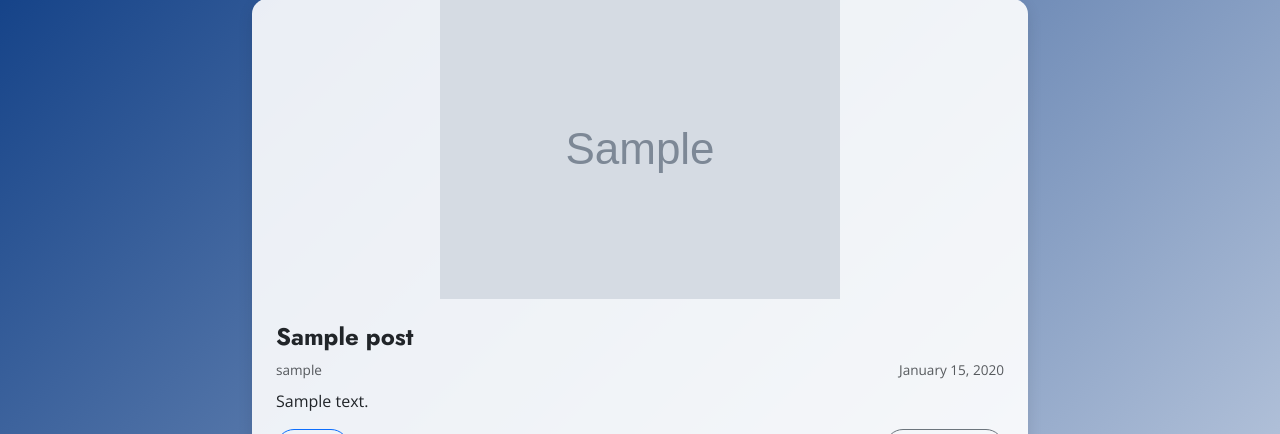
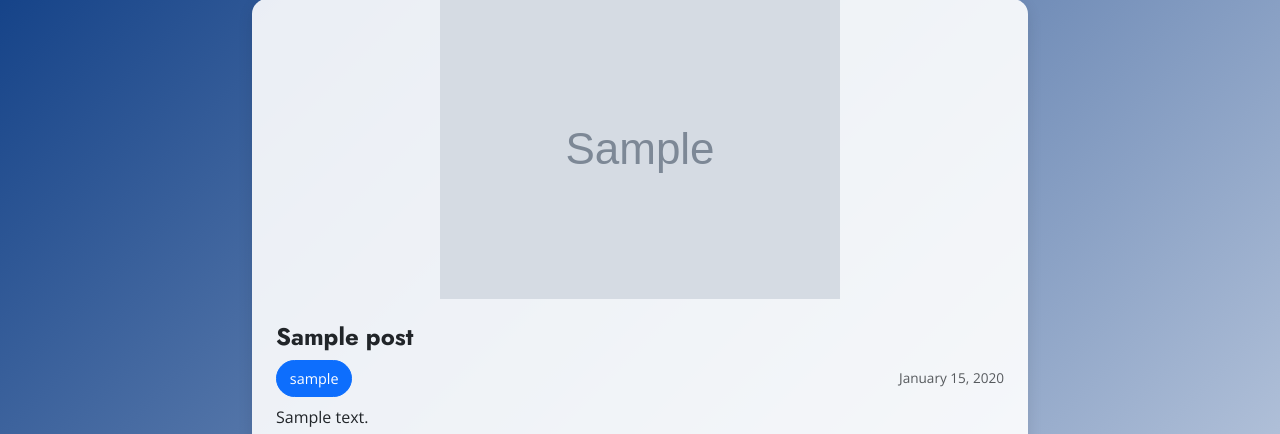
Before and after one commit to ghodsehimanshu17295665/Social, a Django app: page /blog/00000000-0000-0000-0000-000000000001/ in a window 1280 px wide. Shown: the part 143-577 px from the top of the page. Run offline with Django 4.2, Linux system fonts and the light colour scheme; tables that the repository leaves empty hold one stand-in row (values such as "Sample post"); grey boxes marked "Sample" are stand-in pictures; some libraries are stand-ins or nearby versions.

Commit message:
Added templates

```diff
--- a/socialmedia/templates/user/Viewblog.html
+++ b/socialmedia/templates/user/Viewblog.html
@@ -10,14 +10,15 @@
     <h1 class="text-center mb-4">Blog Posts</h1>
     <div class="card mb-4">
       {% if post.image %}
-        <img src="{{ post.image.url }}" class="card-img-top blog-image" alt="Blog post image" />
+      <img src="{{ post.image.url }}" class="card-img-top blog-image" alt="Blog post image" />
       {% endif %}
       <div class="card-body">
         <h2 class="card-title">{{ post.title }}</h2>
         <div class="d-flex justify-content-between align-items-center mb-2">
           <div class="user-info">
-            {% comment %} <img src="https://via.placeholder.com/30" class="user-avatar" alt="User avatar" /> {% endcomment %}
-            <span class="text-muted">{{ post.user.username }}</span>
+
+            <a href="{% url 'profile' post.user.id %}" class="btn btn-primary">{{ post.user.username }}</a>
+
           </div>
           <small class="text-muted">{{ post.created_at|date:'F j, Y' }}</small>
         </div>
```
